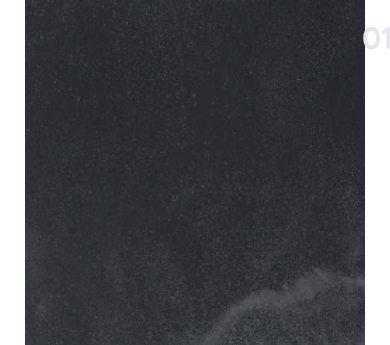
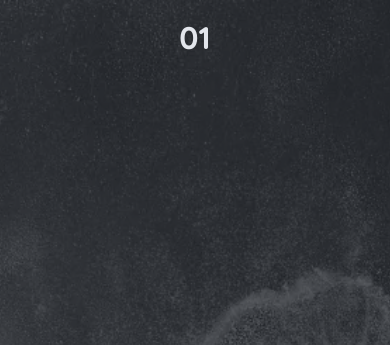
Before and after one commit to gamarjkeee/ciclo, a plain HTML site: page index.html in a window 390 px wide. Shown: the top 345 px of the page. Drawn offline with Linux system fonts and the light colour scheme.

Commit message:
Add files via upload

```diff
--- a/css/style.css
+++ b/css/style.css
@@ -1614,13 +1614,13 @@ h6 {
 
   .page__section::after {
     top: 0;
-    right: 50%;
-    -webkit-transform: translate(50%, 50%);
-        -ms-transform: translate(50%, 50%);
-            transform: translate(50%, 50%);
-  }
-
-  .screen-01__container {
+    right: 50% !important;
+    -webkit-transform: translate(50%, 50%) !important;
+        -ms-transform: translate(50%, 50%) !important;
+            transform: translate(50%, 50%) !important;
+  }
+
+  .screen-01__container.full {
     padding-top: 0rem;
     padding-bottom: 0rem;
     -webkit-box-align: stretch;
--- a/index.html
+++ b/index.html
@@ -6,7 +6,7 @@
 	<meta charset="UTF-8">
 	<meta name="format-detection" content="telephone=no">
 	<!-- <style>body{opacity: 0;}</style> -->
-	<link rel="stylesheet" href="css/style.min.css?_v=20230314065555">
+	<link rel="stylesheet" href="css/style.min.css?_v=20230314071309">
 	<link rel="shortcut icon" href="favicon.ico">
 	<!-- <meta name="robots" content="noindex, nofollow"> -->
 	<meta name="viewport" content="width=device-width, initial-scale=1.0">
@@ -20,7 +20,7 @@
 		</header>
 		<main data-fp data-fp-bullets class="page">
 			<section data-fp-section class="page__section screen-01">
-				<div class="screen-01__container">
+				<div class="screen-01__container full">
 					<div class="screen-01__body">
 						<div class="screen-01__section-header section-header">
 							<div class="section-header__label label label--lite">
@@ -445,7 +445,7 @@
 			</div>
 		</footer>
 	</div>
-	<script src="js/app.min.js?_v=20230314065555"></script>
+	<script src="js/app.min.js?_v=20230314071309"></script>
 </body>
 
 </html>
```
Also changed, not shown: css/style.min.css.
